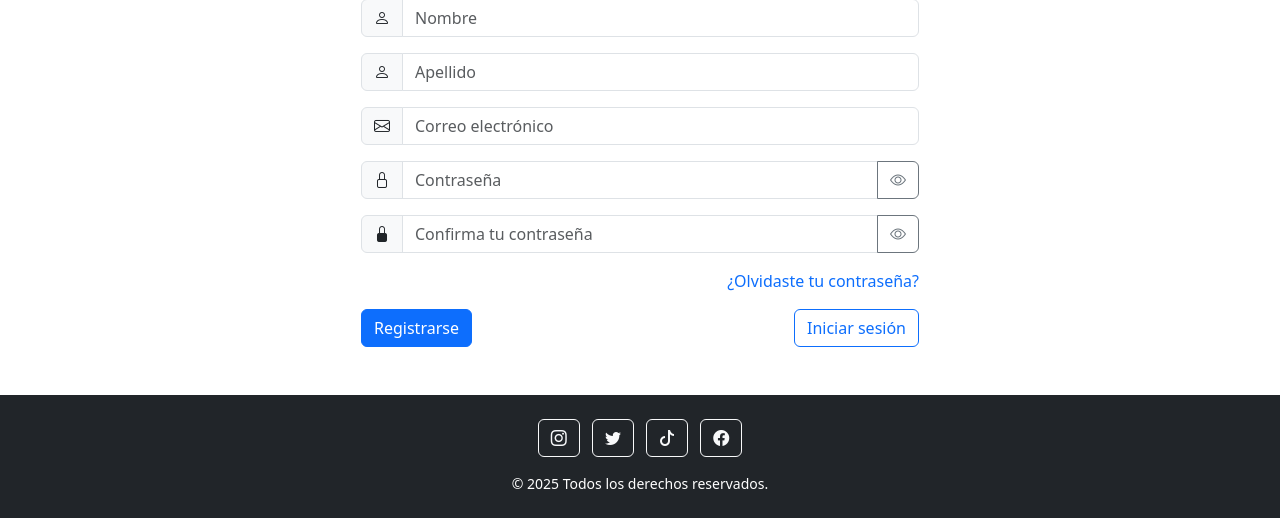
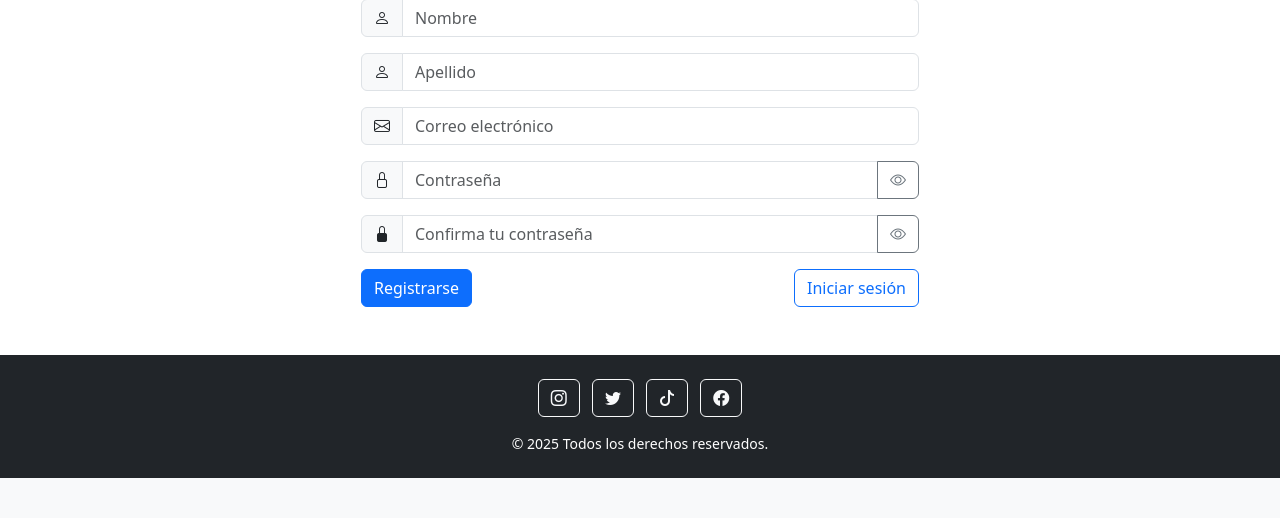
Before and after one commit to BrpbiCC/proyecto, a Django app: page /registro/ in a window 1280 px wide. Shown: the part 467-985 px from the top of the page. After the commit the page ends 945 px from the top, so only its background shows below. Run offline with Django 5.2, Linux system fonts and the light colour scheme.

Commit message:
olvido de contraseña

```diff
--- a/core/templates/core/login.html
+++ b/core/templates/core/login.html
@@ -55,6 +55,10 @@
               </div>
               <div class="d-flex flex-column flex-sm-row justify-content-between align-items-sm-center">
                 <button type="submit" class="btn btn-primary mb-2 mb-sm-0">Iniciar Sesión</button>
+
+                <div class="d-flex justify-content-end mb-3">
+                  <a href="#" class="text-decoration-none">¿Olvidaste tu contraseña?</a>
+                </div>
                 <p class="mb-0">¿No tienes cuenta? <a href="{% url 'registro'%}">Regístrate</a></p>
               </div>
             </form>
--- a/core/templates/core/registro.html
+++ b/core/templates/core/registro.html
@@ -74,10 +74,6 @@
           </button>
         </div>
 
-        <div class="d-flex justify-content-end mb-3">
-          <a href="#" class="text-decoration-none">¿Olvidaste tu contraseña?</a>
-        </div>
-
         <div class="d-flex flex-column flex-md-row justify-content-between gap-2">
           <button type="submit" class="btn btn-primary">Registrarse</button>
           <a href="{% url 'login'%}" class="btn btn-outline-primary">Iniciar sesión</a>
```
